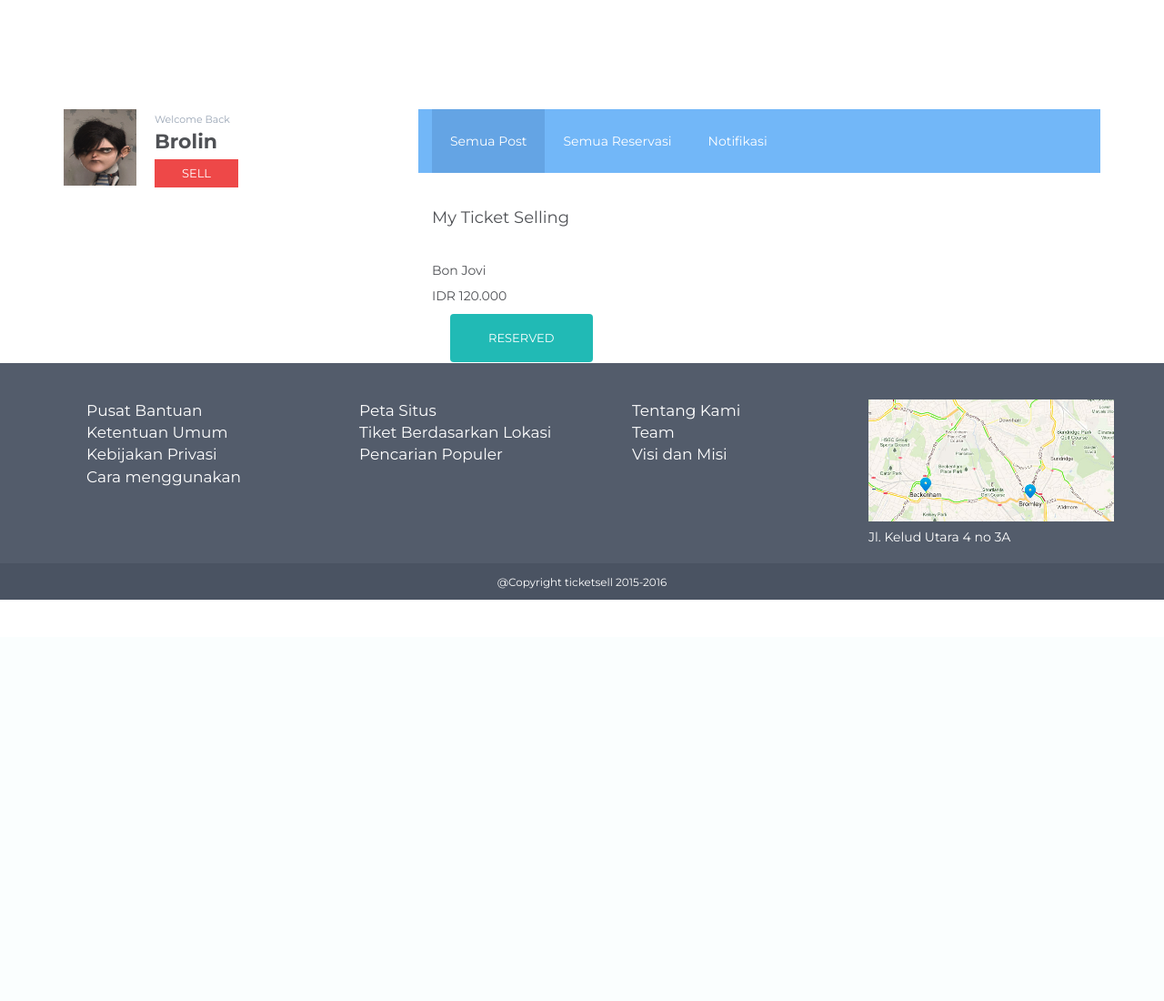
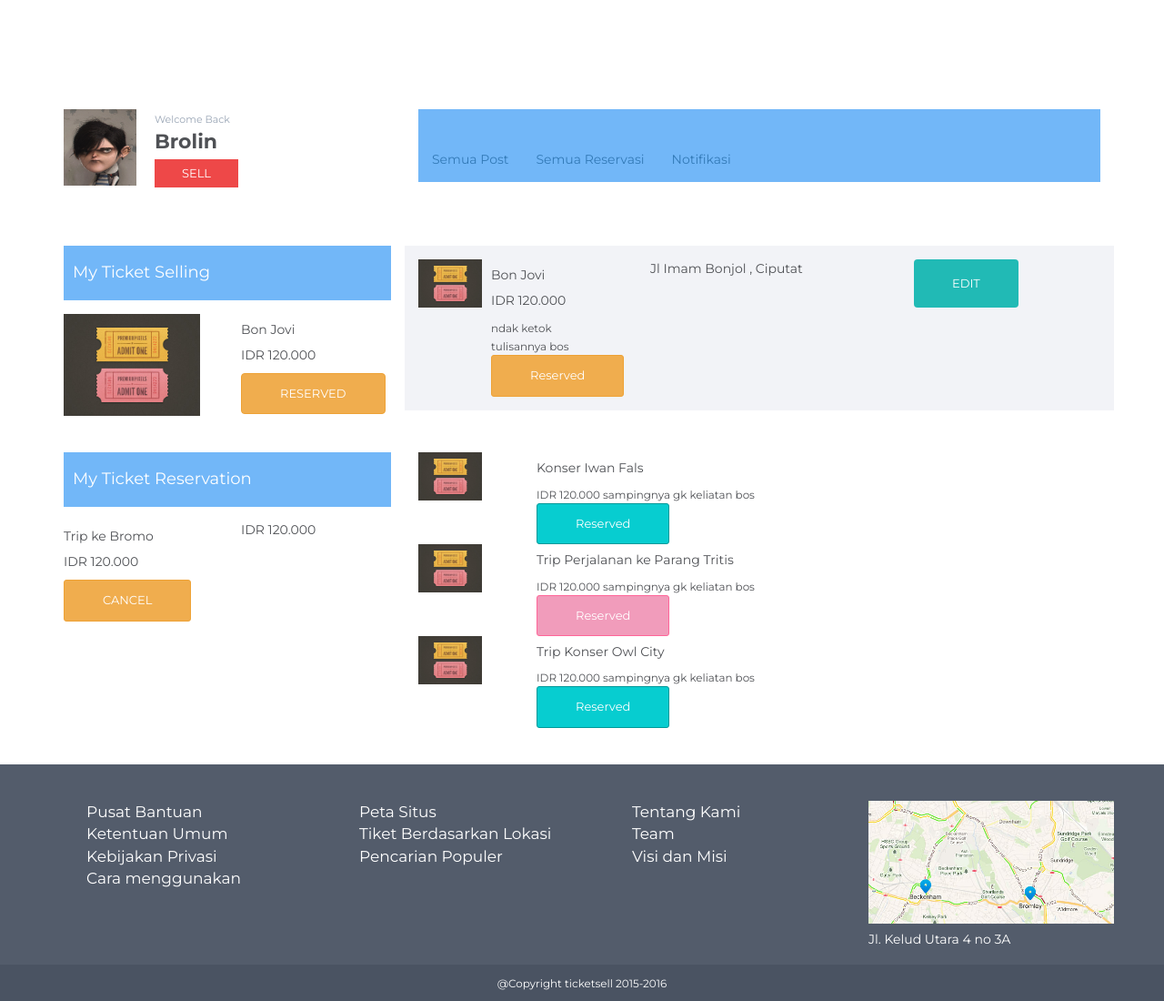
Before and after one commit to rolies/advanceSE, a CodeIgniter app: page /advanceSE/index.php/member/index in a window 1280 px wide. Shown: the part 100-1200 px from the top of the page at 91% size. Before the commit the page ends 759 px from the top, so only its background shows below. Run offline with CodeIgniter, Linux system fonts and the light colour scheme.

Commit message:
dashboard user tpi yg tengah abu2 sama tombol2 kurang

```diff
--- a/application/views/member/user-body.php
+++ b/application/views/member/user-body.php
@@ -7,45 +7,110 @@
 			<div class="greeting">
 				<small>Welcome Back</small>
 				<p> Brolin </p>
-				<a href="<?php echo base_url(); ?>index.php/Member/sellpost" class="btn btn-danger ">SELL </a>
+				<a href="#" class="btn btn-danger ">SELL </a>
 			</div>
 		</div>
 
 		<div class="col-md-8">
-			<nav class="navbar navbar-default" role = "navigation">
-				<div class="container-fluid">
-					<div class="row fix-menu">
-						<div class="navbar-header">
-			  				<button type="button" class="navbar-toggle" data-toggle="collapse" data-target="#collapse">
-			  					<span class="sr-only">Toggle navigation</span>
-			  					<span class="icon-bar"></span>
-			  					<span class="icon-bar"></span>
-			  					<span class="icon-bar"></span>
-			  				</button>
-						<!-- Your Logo -->
+			<nav class="navbar">
 
-						</div>
-						<!-- Start Navigation -->
-			  			<div class="collapse navbar-collapse" id="collapse" role="navigation">
 					<ul class="nav navbar-nav">
-								<li class="active"><a href="#">Semua Post</a></li>
-								<li><a href="#">Semua Reservasi</a></li>
+						<li><a href="#">Semua Post</a></li>
+						<li class="active"><a href="#">Semua Reservasi</a></li>
 						<li><a href="#">Notifikasi</a></li>
 					</ul>
+			</nav>
 		</div>
+	</div><br><br>
+	<div class="row">
+		<div class="col-md-4">
+			<div class=" ticket">
+				<h4> My Ticket Selling</h4>
 			</div>
+			<div class="row">
+				<div class="col-md-6">
+					<img src="<?php echo base_url(); ?>template/img/ticket1.jpg" width="150px" class="pull-left">
 				</div>
-		  	</nav>
-			<div class="col-md-12">
-				<h4> My Ticket Selling</h4>
-				<img src="" alt="">
-				<h5> Bon Jovi</h5>
+				<div class="col-md-6">
+					<h5> Bon Jovi </h5>
 					<p> IDR 120.000 </p>
 					<a href="#" class="btn btn-warning ">RESERVED </a>
-			</div>
-			<div class="col-md-12">
 
 				</div>
 			</div>
 		</div>
+
+		<div class="col-md-8 centerRight">
+			<div class="row">
+				<div class="col-md-4">
+					<div class="col-md-4">
+						<img src="<?php echo base_url(); ?>template/img/ticket1.jpg" width="70px" class="pull-left">
 					</div>
+					<div class="col-md-8">
+						<h5> Bon Jovi </h5>
+						<p class="h8"> IDR 120.000 </p>
+						<small> ndak ketok tulisannya bos </small>
+						<a href="#" class="btn btn-warning btn-xs">Reserved</a>
+					</div>
+				</div>
+				<div class="col-md-4 address">
+					<p> Jl Imam Bonjol , Ciputat </p>
+				</div>
+				<div class="col-md-4">
+					<a href="#" class="btn btn-info"> Edit </a>
+				</div>
+			</div>
+		</div>
+	</div><br><br>
+	<div class="row">
+		<div class="col-md-4">
+			<div class=" ticket">
+				<h4> My Ticket Reservation</h4>
+			</div>
+			<div class="row">
+				<div class="col-md-6">
+					<h5> Trip ke Bromo </h5>
+					<p> IDR 120.000 </p>
+					<a href="#" class="btn btn-warning btn-sm">CANCEL </a>
+				</div>
+				<div class="col-md-6">
+					<p> IDR 120.000 </p>
+				</div>
+			</div>
+		</div>
+
+		<div class="col-md-8 buttomRight">
+			<div class="row">
+				<div class="col-md-2">
+					<img src="<?php echo base_url(); ?>template/img/ticket1.jpg" width="70px" class="pull-left">
+				</div>
+				<div class="col-md-10">
+					<h5>Konser Iwan Fals </h5>
+					<small>IDR 120.000 sampingnya gk keliatan bos</small><br>
+					<a href="#" class="btn btn-success btn-xs ">Reserved</a>
+				</div>
+			</div>
+			<div class="row">
+				<div class="col-md-2">
+					<img src="<?php echo base_url(); ?>template/img/ticket1.jpg" width="70px" class="pull-left">
+				</div>
+				<div class="col-md-10">
+					<h5> Trip Perjalanan ke Parang Tritis </h5>
+					<small>IDR 120.000 sampingnya gk keliatan bos</small><br>
+					<a href="#" class="btn btn-pink btn-xs ">Reserved</a>
+				</div>
+			</div>
+			<div class="row">
+				<div class="col-md-2">
+					<img src="<?php echo base_url(); ?>template/img/ticket1.jpg" width="70px" class="pull-left">
+				</div>
+				<div class="col-md-10">
+					<h5> Trip Konser Owl City</h5>
+					<small>IDR 120.000 sampingnya gk keliatan bos</small><br>
+					<a href="#" class="btn btn-success btn-xs ">Reserved</a>
+				</div>
+			</div>
+		</div>
+	</div><br><br>
+
+</div>
--- a/application/views/member/user-header.php
+++ b/application/views/member/user-header.php
@@ -25,7 +25,7 @@
 					</div>
 					<div class="col-md-8 search">
 						<input type="text" class="form-control pull-left" placeholder="Search" name="search">
-						<button class="btn btn-success">OPSI Lanjutan</button>
+						<button class="btn btn-info">OPSI Lanjutan</button>
 					</div>
 				</div>
 			</div>
--- a/template/css/user-style.css
+++ b/template/css/user-style.css
@@ -13,7 +13,7 @@
 	border: none;
 	text-transform: uppercase;
 }
-.col-md-8 .btn{
+.btn-info{
 	text-transform: uppercase;
 	padding-top: 17px;
 	padding-bottom: 17px;
@@ -70,6 +70,23 @@
 	padding: 25px 20px;
 
 }
+/*--------------left side -------------------------*/
+.ticket {
+	background-color:#72B7F8;
+	padding:10px;
+	color:#fff;
+	margin-bottom:15px;
+	}
+.centerRight {
+	background-color:#f2f3f7;
+	padding:15px 0;}
+.btn-pink{
+	background-color: #f19cbb;
+    border-color: #ff6699;
+    color: #fff;}
+.btn-success{
+	background-color:#07cdd0;
+	border-color:#009999;}
 /*---------- Sell post style strat here -----------*/
 .sellpost input, .sellpost select {
 	height: 53px;
```
Also changed, not shown: template/img/ticket1.jpg (added), template/img/ticket2.jpg (added), template/img/ticket3.jpg (added), template/img/ticket4.jpg (added), template/img/user1.jpg (added). Lines whose indentation alone changed are shown as unchanged.
